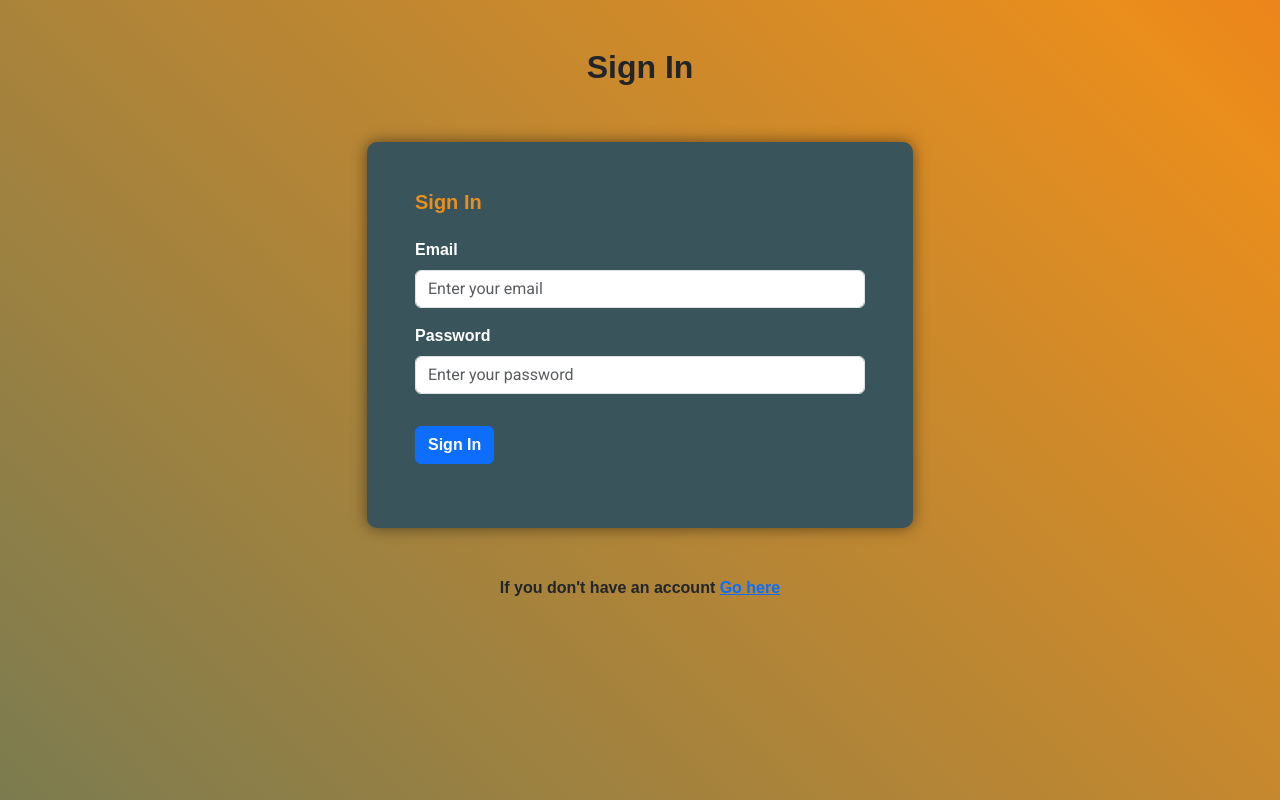
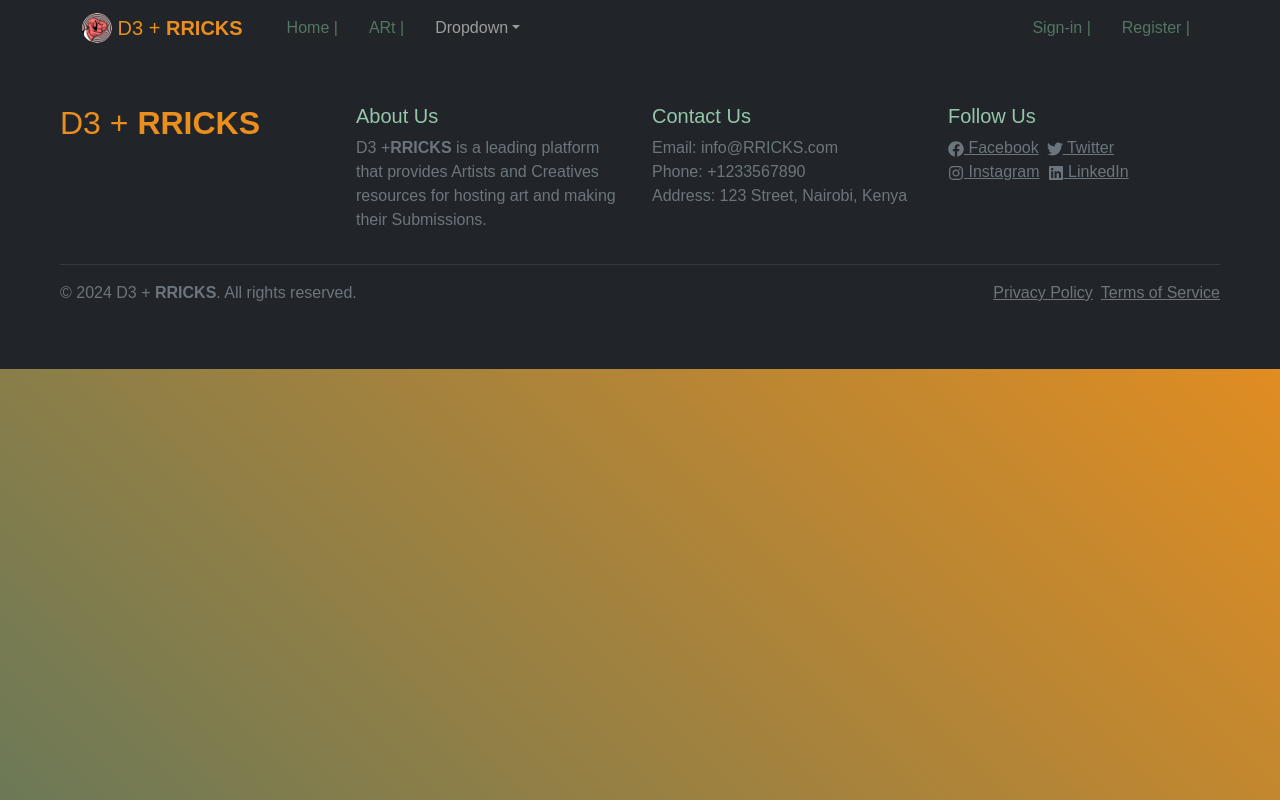
Before and after one commit to Riob-a/Demo-Project-F-end, a React (Create React App) app: page /home in a window 1280 px wide. Before the commit this address led to /. Built offline with nearby package versions, Linux system fonts and the light colour scheme; no server answers; a web font is replaced by a local one.

Commit message:
edited navbar

```diff
--- a/src/App.js
+++ b/src/App.js
@@ -18,7 +18,7 @@ import UserProfile from './Pages/UserProfile';
 
 function Layout(){
   const location = useLocation();
-  const hideNavAndFooter = location.pathname === '/' || location.pathname === '/logout' || location.pathname === '/register' || location.pathname === '/logout';
+  const hideNavAndFooter = location.pathname === '/signin' || location.pathname === '/logout' || location.pathname === '/register' || location.pathname === '/logout';
 
   useEffect(() => {
     new WOW.WOW().init();
@@ -30,16 +30,20 @@ function Layout(){
         {/* <Navbar /> */}
         <Routes>
         {/* Public Routes */}
-        <Route path="/" element={<SignIn />} />
+        <Route path="/signin" element={<SignIn />} />
         <Route path="register" element={<Register />} />
+        <Route path="/" element={<HomePage />}  />
+        <Route path="about" element={<About />}  />
+
+
 
         {/* Protected Routes */}
-        <Route path="home" element={<ProtectedRoute element={<HomePage />} />} />
+        {/* <Route path="home" element={<ProtectedRoute element={<HomePage />} />} /> */}
         <Route path="logout" element={<ProtectedRoute element={<Logout />} />} />
         <Route path="artwork" element={<ProtectedRoute element={<Artwork />} />} />
         <Route path="reference" element={<ProtectedRoute element={<Reference />} />} />
         <Route path="contact" element={<ProtectedRoute element={<ContactForm />} />} />
-        <Route path="about" element={<ProtectedRoute element={<About />} />} />
+        {/* <Route path="about" element={<ProtectedRoute element={<About />} />} /> */}
         <Route path='profile' element={<ProtectedRoute element={<UserProfile />} />} />
       </Routes>
         {/* <Footer /> */}
--- a/src/Components/Navbar.js
+++ b/src/Components/Navbar.js
@@ -41,41 +41,74 @@ function BasicExample() {
     toast.error("Session expired. Please log in again.");
     setTimeout(() => {
       localStorage.removeItem("access_token");
-      navigate("/");
-  }, 3000);
+      navigate("/signin");
+    }, 3000);
   };
 
   return (
-    <Navbar expand="lg" bg='dark' data-bs-theme="dark" className=''>
+    <Navbar expand="lg" bg="dark" data-bs-theme="dark">
       <Container>
-        <Navbar.Brand as={NavLink} to="/home" className="Navbar-header">
-          <Image roundedCircle alt='logo' src={logo} width="30" height="30" className='d-inline-block align-top' />
-          {' '}D3 +<b> RRICKS</b>
+        <Navbar.Brand as={NavLink} to="/" className="Navbar-header">
+          <Image
+            roundedCircle
+            alt="logo"
+            src={logo}
+            width="30"
+            height="30"
+            className="d-inline-block align-top"
+          />{" "}
+          D3 +<b> RRICKS</b>
         </Navbar.Brand>
         <Navbar.Toggle aria-controls="basic-navbar-nav" className="brand" />
         <Navbar.Collapse id="basic-navbar-nav">
           <Nav className="me-auto">
-            <Nav.Link as={NavLink} to="/home"  className="brand">Home | </Nav.Link>
-            {/* <Nav.Link as={NavLink} to="/reference" activeClassName="active" className="brand">Reference | </Nav.Link> */}
-            <Nav.Link as={NavLink} to="/artwork"  className="brand">ARt | </Nav.Link>
-            <Nav.Link as={NavLink} to="/register"  className="brand">Register |</Nav.Link>
-            {/* <Nav.Link as={NavLink} to="/" className="brand">Sign-in |</Nav.Link> */}
+            <Nav.Link as={NavLink} to="/" className="brand">Home | </Nav.Link>
+            {user ? (
+            <Nav.Link as={NavLink} to="/artwork" className="brand">ARt | </Nav.Link>
+            ) : (
+              <Nav.Link
+               onClick={() => {
+                toast.info("Please sign in to view artworks.");
+                navigate("/signin")
+               }}
+               className='brand'
+               >
+                ARt |
+               </Nav.Link>
+            )}
             <NavDropdown title="Dropdown" id="basic-nav-dropdown" className="brand">
-              {/* <NavDropdown.Item as={NavLink} to="/artwork"  className="brand">ARt</NavDropdown.Item> */}
-              <NavDropdown.Item as={NavLink} to="/contact"  className="brand">Contact Us</NavDropdown.Item>
-              <NavDropdown.Item as={NavLink} to="/about"  className="brand">About</NavDropdown.Item>
+              {user ? (
+                <NavDropdown.Item as={NavLink} to="/contact" className="brand">Contact Us</NavDropdown.Item>
+              ) : (
+                <NavDropdown.Item
+                onClick={() => {
+                  toast.info("Please sig in to contact us.");
+                  navigate("/signin");
+                }}
+                className='brand'
+                >
+                  Contact Us
+                </NavDropdown.Item>
+              )}
+              <NavDropdown.Item as={NavLink} to="/about" className="brand">About</NavDropdown.Item>
               <NavDropdown.Divider />
               <NavDropdown.Item href="https://automated-donation-platform-front-end.vercel.app/">
                 Fund.Girls
-            </NavDropdown.Item>
+              </NavDropdown.Item>
             </NavDropdown>
           </Nav>
 
           <Nav className="ml-auto">
-          <Nav.Link as={NavLink} to="/profile" className="brand">
-              {/* Display profile image and name */}
-              {user && (
-                <>
+            {!user ? (
+              // Unauthenticated user links
+              <>
+                <Nav.Link as={NavLink} to="/signin" className="brand">Sign-in |</Nav.Link>
+                <Nav.Link as={NavLink} to="/register" className="brand">Register |</Nav.Link>
+              </>
+            ) : (
+              // Authenticated user links
+              <>
+                <Nav.Link as={NavLink} to="/profile" className="brand">
                   <Image
                     src={user.profile_image || "https://via.placeholder.com/30"}
                     alt="Profile"
@@ -85,10 +118,10 @@ function BasicExample() {
                     className="d-inline-block align-top me-2"
                   />
                   {user.username} |
-                </>
-              )}
-            </Nav.Link>
-            <Nav.Link as={NavLink} to="/logout"  className="brand">Log Out</Nav.Link>
+                </Nav.Link>
+                <Nav.Link as={NavLink} to="/logout" className="brand">Log Out</Nav.Link>
+              </>
+            )}
           </Nav>
         </Navbar.Collapse>
       </Container>
--- a/src/Pages/ContactUs.js
+++ b/src/Pages/ContactUs.js
@@ -48,7 +48,7 @@ const ContactForm = () => {
         setResponseMessage('Session expired. Please log in again.');
         localStorage.removeItem("access_token"); // Clear token
         setTimeout(() => {
-          window.location.href = "/"; // Redirect to login page
+          window.location.href = "/signin"; // Redirect to login page
         }, 2000);
       } else if (response.ok) {
         const result = await response.json();
--- a/src/Pages/Register.js
+++ b/src/Pages/Register.js
@@ -36,7 +36,7 @@ function Register() {
                 setShowAlert(true);
                 setTimeout(() => {
                     setShowAlert(false);
-                    navigate('/');
+                    navigate('/signin');
                 }, 2000);
             } else {
                 setMessage(result.message || 'Error registering user');
--- a/src/Pages/SignIn.js
+++ b/src/Pages/SignIn.js
@@ -38,7 +38,7 @@ function SignIn() {
                     if (result.user.role === 'admin') {
                         window.location.href = "https://demo-project-admin-wheat.vercel.app/home"; // Redirect admin to the admin dashboard
                     } else {
-                        navigate('/home'); // Redirect regular user to the home page
+                        navigate('/'); // Redirect regular user to the home page
                     }
                 }, 2000);
             } else {
--- a/src/Pages/UserProfile.js
+++ b/src/Pages/UserProfile.js
@@ -23,7 +23,7 @@ const UserProfile = () => {
         toast.error("Session has expired. Please sign in again.");
         setTimeout(() => {
             localStorage.removeItem("access_token");
-            navigate("/");
+            navigate("/sigin");
         }, 3000);
     };
 
--- a/src/hooks/useArtwork.js
+++ b/src/hooks/useArtwork.js
@@ -42,7 +42,7 @@ const useArtwork = () => {
       if (error.response?.status === 401 || error.response?.status === 403) {
         localStorage.removeItem("access_token");
         alert("Session expired. Please log in again.");
-        window.location.href = "/";
+        window.location.href = "/signin";
       }
     }
   }, []);
@@ -136,7 +136,7 @@ const useArtwork = () => {
       if (error.response?.status === 401 || error.response?.status === 403) {
         localStorage.removeItem("access_token");
         alert("Session expired. Please log in again.");
-        window.location.href = "/";
+        window.location.href = "/signin";
       } else {
         setSubmissionStatus("Error occurred. Please try again.");
       }
```
